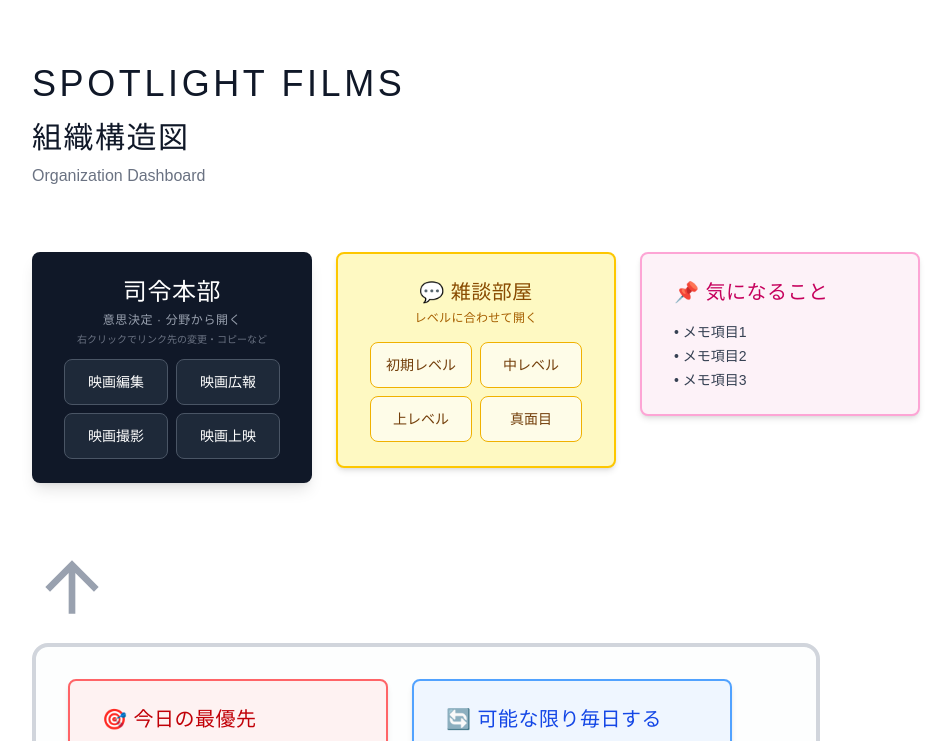
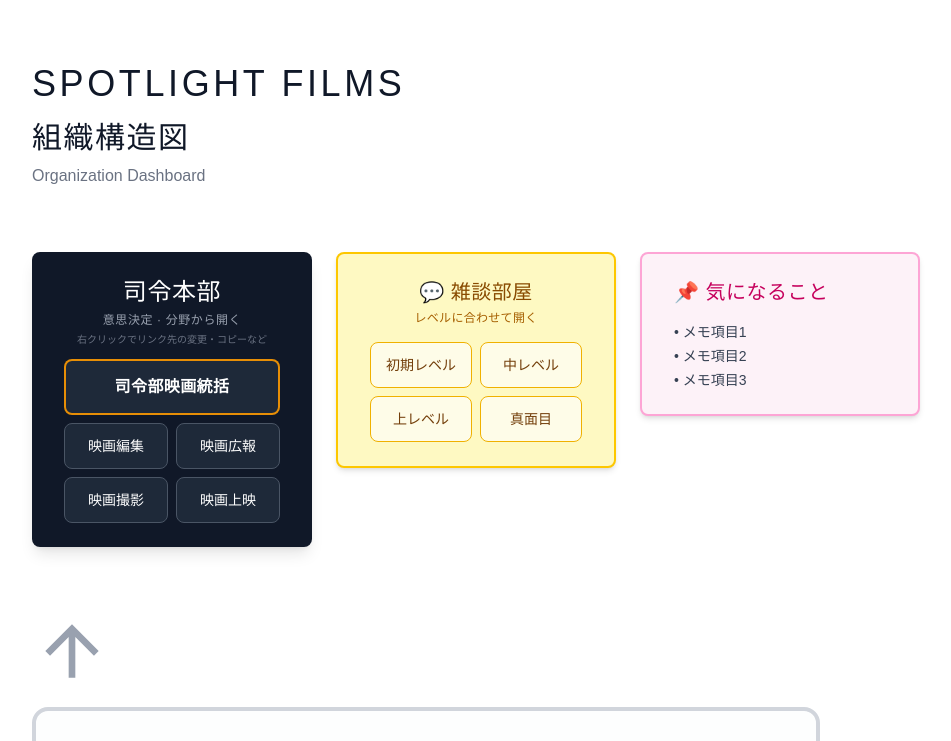
Before and after one commit to spotlight2016red-cmyk/matome-app, a Next.js app: page / in a window 1280 px wide. Shown: the top 741 px of the page, without its empty margins (32-983 px from the left). Built offline with nearby package versions, Linux system fonts and the light colour scheme.

Commit message:
feat: add 司令部映画統括 as top full-width link above field buttons
Made-with: Cursor

```diff
--- a/app/components/OrganizationChart.tsx
+++ b/app/components/OrganizationChart.tsx
@@ -30,6 +30,12 @@ const defaultPriorityTasks: PriorityTaskItem[] = [
 ];
 const defaultDailyTasks = ["毎日タスク1", "毎日タスク2", "毎日タスク3"];
 
+/** 司令本部：最上位の統括リンク（href は共有URL。別URLにしたい場合は右クリックで変更） */
+const shireibuTopLink = {
+  label: "司令部映画統括",
+  href: "https://chatgpt.com/g/g-p-691ecfa61b688191aff053276412376b-esientomoto/c/69cf0247-24a8-83aa-8d84-2762c83d6a7c",
+} as const;
+
 /** 司令本部：分野ごとの ChatGPT リンク（別URLにしたい項目だけ href を差し替え） */
 const shireibuLinks = [
   {
@@ -50,9 +56,10 @@ const shireibuLinks = [
   },
 ] as const;
 
-const SHIREIBU_DEFAULT_HREFS: Record<string, string> = Object.fromEntries(
-  shireibuLinks.map((l) => [l.label, l.href])
-);
+const SHIREIBU_DEFAULT_HREFS: Record<string, string> = Object.fromEntries([
+  [shireibuTopLink.label, shireibuTopLink.href],
+  ...shireibuLinks.map((l) => [l.label, l.href] as const),
+]);
 
 function isValidHttpUrl(s: string): boolean {
   const t = s.trim();
@@ -307,7 +314,7 @@ export function OrganizationChart() {
       <div className="flex flex-col items-start space-y-16">
         {/* 最上部：司令本部、雑談部屋、気になること枠 */}
         <div className="flex flex-wrap gap-6 items-start w-full">
-          {/* 司令本部（分野別4リンク） */}
+          {/* 司令本部（映画統括＋分野別4リンク） */}
           <div className="bg-gray-900 text-white px-8 py-6 rounded-lg shadow-lg min-w-[280px] max-w-md">
             <div className="text-2xl mb-1 tracking-wide text-center">司令本部</div>
             <p className="text-xs text-gray-400 text-center mb-1 tracking-wider">
@@ -316,6 +323,23 @@ export function OrganizationChart() {
             <p className="text-[10px] text-gray-500 text-center mb-3">
               右クリックでリンク先の変更・コピーなど
             </p>
+            <div className="space-y-2">
+              <a
+                href={shireibuHref(shireibuTopLink.label)}
+                target="_blank"
+                rel="noopener noreferrer"
+                onContextMenu={(e) => {
+                  e.preventDefault();
+                  setShireibuLinkMenu({
+                    label: shireibuTopLink.label,
+                    x: e.clientX,
+                    y: e.clientY,
+                  });
+                }}
+                className="flex w-full items-center justify-center text-center text-base font-semibold tracking-wide text-white bg-gray-800 border-2 border-amber-500/90 rounded-lg px-3 py-3.5 hover:bg-gray-700 hover:border-amber-400 transition-colors"
+              >
+                {shireibuTopLink.label}
+              </a>
               <div className="grid grid-cols-2 gap-2">
                 {shireibuLinks.map(({ label }) => (
                   <a
@@ -336,6 +360,7 @@ export function OrganizationChart() {
                     {label}
                   </a>
                 ))}
+              </div>
             </div>
           </div>
 
```
Lines whose indentation alone changed are shown as unchanged.
